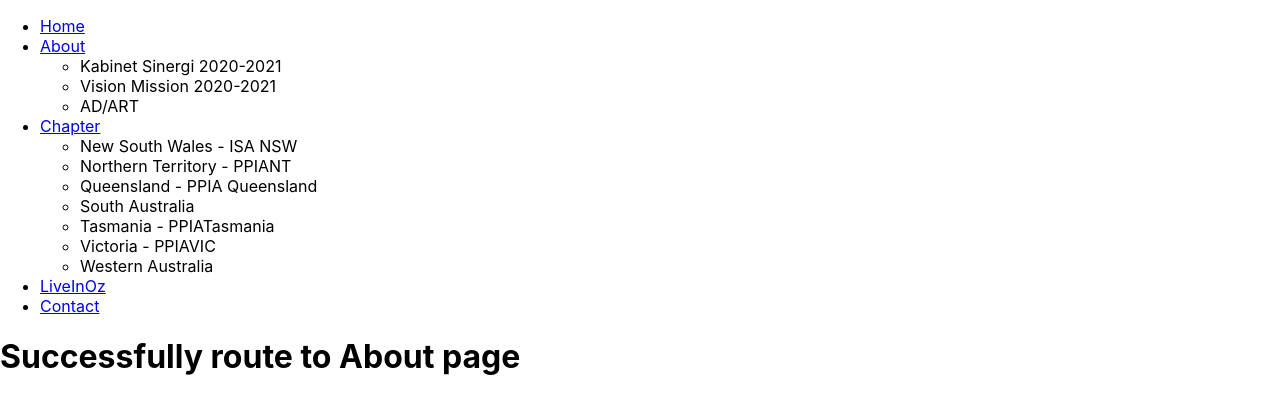
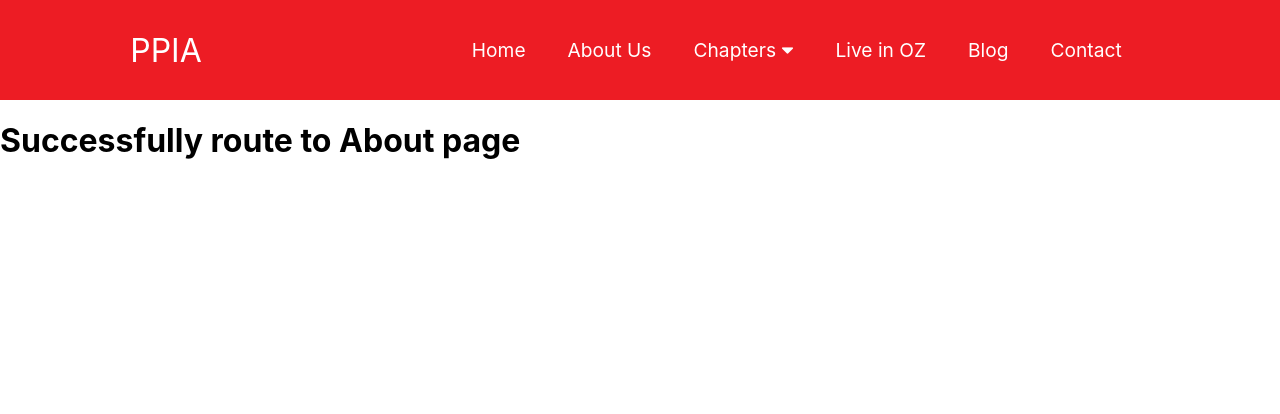
Before and after one commit to ppiaustralia/projectelementalfrontend, a React (Create React App) app in the folder projectelementalreactapp/: page /about in a window 1280 px wide. Shown: the top 414 px of the page. Built offline with nearby package versions, Linux system fonts and the light colour scheme.

Commit message:
NavBar done

```diff
--- a/projectelementalreactapp/public/index.html
+++ b/projectelementalreactapp/public/index.html
@@ -10,6 +10,7 @@
       content="Web site created using create-react-app"
     />
     <link rel="apple-touch-icon" href="%PUBLIC_URL%/logo192.png" />
+    <link rel="stylesheet" href="https://use.fontawesome.com/releases/v5.15.2/css/all.css" integrity="sha384-vSIIfh2YWi9wW0r9iZe7RJPrKwp6bG+s9QZMoITbCckVJqGCCRhc+ccxNcdpHuYu" crossorigin="anonymous">
     <!--
       manifest.json provides metadata used when your web app is installed on a
       user's mobile device or desktop. See https://developers.google.com/web/fundamentals/web-app-manifest/
--- a/projectelementalreactapp/src/App.js
+++ b/projectelementalreactapp/src/App.js
@@ -1,51 +1,33 @@
 import React, {Component} from 'react';
 import ReactDOM from 'react-dom';
-import { BrowserRouter as Router, Route, Link, browserHistory } from "react-router-dom"; // this comes from install npm react-router-dom
-
-import Home from '../src/pages/home/Home'
-import Chapter from '../src/pages/chapter/Chapter'
-import About from '../src/pages/about/About'
-import Contact from '../src/pages/contact/Contact'
-import LiveInOz from '../src/pages/liveinoz/Liveinoz'
+import { BrowserRouter as Router, Route, Link, browserHistory, Switch } from "react-router-dom"; // this comes from install npm react-router-dom
+import Navbar from './components/Navbar/Navbar';
+import Home from '../src/pages/home/Home';
+import Chapter from '../src/pages/chapter/Chapter';
+import About from '../src/pages/about/About';
+import Contact from '../src/pages/contact/Contact';
+import LiveInOz from '../src/pages/liveinoz/Liveinoz';
+import Blog from '../src/pages/blog/Blog';
 
 // website nav pane
-class App extends React.Component {
-  render() {
+function App () {
+
     return (
-      <Router>
-        <div>
-          <nav>
-            <ul>
-            <li><Link to="/">Home</Link></li>
-            <li><Link to="/about">About</Link></li>
-                <ul>
-                  <li>Kabinet Sinergi 2020-2021</li>
-                  <li>Vision Mission 2020-2021</li>
-                  <li>AD/ART</li>
-                </ul>
-            <li><Link to="/chapter">Chapter</Link></li>
-                <ul>
-                  <li>New South Wales - ISA NSW</li>
-                  <li>Northern Territory - PPIANT</li>
-                  <li>Queensland - PPIA Queensland</li>
-                  <li>South Australia</li>
-                  <li>Tasmania - PPIATasmania</li>
-                  <li>Victoria - PPIAVIC</li>
-                  <li>Western Australia</li>
-                </ul>
-            <li><Link to="/liveinoz">LiveInOz</Link></li>
-            <li><Link to="/Contact">Contact</Link></li>
-            </ul>
-          </nav>
-          <Route exact path="/" component={Home}/>
-          <Route exact path="/about" component={About}/>
-          <Route exact path="/chapter" component={Chapter}/>
-          <Route exact path="/contact" component={Contact}/>
-          <Route exact path="/liveinoz" component={LiveInOz}/>
-        </div>
-      </Router>
+     <Router>
+       <Navbar/>
+       <Switch>
+         <Route path='/' exact component={Home} />
+         <Route path='/about' exact component={About} />
+         <Route path='/liveinoz' exact component={LiveInOz} />
+         <Route path='/blog' exact component={Blog} />
+         <Route path='/contact' exact component={Contact} />
+       </Switch>
+     </Router>
+
+
+
     );
-  }
+
 }
 
 export default App;
--- /dev/null
+++ b/projectelementalreactapp/src/components/Navbar/Dropdown.css
@@ -0,0 +1,30 @@
+.dropdown-menu {
+    width: 200px;
+    position: absolute;
+    top: 80px;
+    list-style: none;
+    text-align: start;
+}
+
+.dropdown-menu li {
+    background: #000000;
+    cursor: pointer;
+}
+
+.dropdown-menu li:hover {
+    background: #ed1c24;
+
+}
+
+.dropdown-menu.clicked {
+    display:none;
+}
+
+.dropdown-link {
+    display: block;
+    width: 100%;
+    height: 100%;
+    text-decoration: none;
+    color: #fff;
+    padding: 16px;
+}
--- /dev/null
+++ b/projectelementalreactapp/src/components/Navbar/Dropdown.js
@@ -0,0 +1,29 @@
+import React, { useState} from 'react';
+import { MenuItems } from './MenuItems';
+import { Link } from 'react-router-dom';
+import './Dropdown.css';
+
+function Dropdown() {
+    const [click, setClick] = useState(false);
+
+    const handleClick = () => setClick(!click);
+    return (
+    <>
+        <ul onClick={handleClick}
+        className={click ? 'dropdown-menu clicked' : 'dropdown-menu'}>
+           {MenuItems.map((item, index) => {
+               return (
+                   <li key={index}>
+                       <Link className={item.cName} to={item.path} onClick={() => setClick(false)}>
+                           {item.title}
+                       </Link>
+                       </li>
+               )
+
+           })}
+        </ul>
+    </>
+    );
+}
+
+export default Dropdown;
--- /dev/null
+++ b/projectelementalreactapp/src/components/Navbar/MenuItems.js
@@ -0,0 +1,42 @@
+export const MenuItems = [
+    {
+        title: 'Australia Capitol Territory',
+        path: '/act',
+        cName: 'dropdown-link'
+    },
+    {
+        title: 'New South Wales',
+        path: '/nsw',
+        cName: 'dropdown-link'
+    },
+    {
+        title: 'Northern Territory ',
+        path: '/nt',
+        cName: 'dropdown-link'
+    },
+    {
+        title: 'Queensland',
+        path: '/queensland',
+        cName: 'dropdown-link'
+    },
+    {
+        title: 'South Australia',
+        path: '/sa',
+        cName: 'dropdown-link'
+    },
+    {
+        title: 'Tasmania',
+        path: '/tas',
+        cName: 'dropdown-link'
+    },
+    {
+        title: 'Victoria',
+        path: '/vic',
+        cName: 'dropdown-link'
+    },
+    {
+        title: 'Western Australia',
+        path: '/wa',
+        cName: 'dropdown-link'
+    }
+];
--- /dev/null
+++ b/projectelementalreactapp/src/components/Navbar/Navbar.css
@@ -0,0 +1,149 @@
+.navbar {
+    background: linear-gradient(90deg, rgb(237, 28, 36) 0%, rgb(237, 28, 36, 1) 100%);
+    height: 100px;
+    display: flex;
+    justify-content: center;
+    align-items: center;
+    font-size: 1.2rem;
+  }
+
+  .navbar-logo {
+    color: #fff;
+    justify-self: start;
+    margin-left: 20px;
+    cursor: pointer;
+    text-decoration: none;
+    font-size: 2rem;
+  }
+
+  .fa-firstdraft {
+    margin-left: 0.5rem;
+    font-size: 1.6rem;
+  }
+
+  .nav-menu {
+    display: grid;
+    grid-template-columns: repeat(6, auto);
+    grid-gap: 10px;
+    list-style: none;
+    text-align: center;
+    width: 70vw;
+    justify-content: end;
+    margin-right: 2rem;
+  }
+
+  .nav-item {
+    display: flex;
+    align-items: center;
+    height: 80px;
+  }
+
+  .nav-links {
+    color: white;
+    text-decoration: none;
+    padding: 0.5rem 1rem;
+  }
+
+  .nav-links:hover {
+    background-color: #000000;
+    border-radius: 4px;
+    transition: all 0.2s ease-out;
+  }
+
+  .fa-bars {
+    color: #fff;
+  }
+
+  .nav-links-mobile {
+    display: none;
+  }
+
+  .menu-icon {
+    display: none;
+  }
+
+  @media screen and (max-width: 960px) {
+    .fa-caret-down {
+      display: none;
+    }
+    .NavbarItems {
+      position: relative;
+    }
+
+    .nav-menu {
+      display: flex;
+      flex-direction: column;
+      width: 100%;
+      height: 90vh;
+      position: absolute;
+      top: 80px;
+      left: -100%;
+      opacity: 1;
+      transition: all 0.5s ease;
+    }
+
+    .nav-menu.active {
+      background: #242222;
+      left: 0;
+      opacity: 1;
+      transition: all 0.5s ease;
+      z-index: 1;
+    }
+
+    .nav-links {
+      text-align: center;
+      padding: 2rem;
+      width: 100%;
+      display: table;
+    }
+
+    .nav-links:hover {
+      background-color: #000000;
+      border-radius: 0;
+    }
+
+    .navbar-logo {
+      position: absolute;
+      top: 0;
+      left: 0;
+      transform: translate(25%, 50%);
+    }
+
+    .menu-icon {
+      display: block;
+      position: absolute;
+      top: 0;
+      right: 0;
+      transform: translate(-100%, 60%);
+      font-size: 1.8rem;
+      cursor: pointer;
+    }
+
+    .fa-times {
+      color: #fff;
+      font-size: 2rem;
+    }
+
+    .nav-links-mobile {
+      display: block;
+      text-align: center;
+      padding: 1.5rem;
+      margin: 2rem auto;
+      border-radius: 4px;
+      width: 80%;
+      background: #1888ff;
+      text-decoration: none;
+      color: #fff;
+      font-size: 1.5rem;
+    }
+
+    .nav-links-mobile:hover {
+      background: #fff;
+      color: #000000;
+      transition: 250ms;
+    }
+
+    button {
+      display: none;
+    }
+  }
--- /dev/null
+++ b/projectelementalreactapp/src/components/Navbar/Navbar.js
@@ -0,0 +1,83 @@
+import React, { useState} from 'react';
+import { Link } from 'react-router-dom';
+import './Navbar.css';
+import Dropdown from './Dropdown';
+
+function Navbar () {
+
+    const [click, setclick] = useState(false);
+    const [dropdown, setDropdown] = useState(false);
+
+    const handleClick = () => setclick(!click);
+    const closeMobileMenu = () => setclick(false);
+
+    const onMouseEnter = () => {
+        if(window.innerWidth < 960) {
+            setDropdown(false)
+        } else {
+            setDropdown(true)
+        }
+    };
+
+    const onMouseLeave = () => {
+        if(window.innerWidth < 960) {
+            setDropdown(false)
+        } else {
+            setDropdown(false)
+        }
+    };
+
+
+    return (
+        <>
+       <nav className='navbar'>
+        <Link to='/' className='navbar-logo'>
+            PPIA
+        </Link>
+        <div className='menu-icon' onClick={handleClick}>
+            <i className={click ? 'fas fa-times' : 'fas fa-bars'} />
+        </div>
+        <ul className={click ? 'nav-menu active' : 'nav-menu'}>
+            <li className='nav-item'>
+                <Link to='/' className='nav-links' onClick={closeMobileMenu}>
+                    Home
+                </Link>
+            </li>
+            <li className='nav-item'>
+                <Link to='about' className='nav-links' onClick={closeMobileMenu}>
+                    About Us
+                </Link>
+            </li>
+            <li className='nav-item'
+                onMouseEnter={onMouseEnter}
+                onMouseLeave={onMouseLeave}
+
+            >
+                <Link to='chapter' className='nav-links' onClick={closeMobileMenu}>
+                    Chapters <i className='fas fa-caret-down'/>
+                </Link>
+                {dropdown && <Dropdown />}
+            </li>
+            <li className='nav-item'>
+                <Link to='liveinoz' className='nav-links' onClick={closeMobileMenu}>
+                    Live in OZ
+                </Link>
+            </li>
+            <li className='nav-item'>
+                <Link to='blog' className='nav-links' onClick={closeMobileMenu}>
+                    Blog
+                </Link>
+            </li>
+            <li className='nav-item'>
+                <Link to='contact' className='nav-links' onClick={closeMobileMenu}>
+                    Contact
+                </Link>
+            </li>
+        </ul>
+       </nav>
+       </>
+    )
+
+    }
+
+export default Navbar;
--- a/projectelementalreactapp/src/index.js
+++ b/projectelementalreactapp/src/index.js
@@ -5,9 +5,9 @@
 import reportWebVitals from './reportWebVitals';
 
 ReactDOM.render(
-  <React.StrictMode>
+
     <App />
-  </React.StrictMode>,
+  ,
   document.getElementById('root')
 
 );
--- /dev/null
+++ b/projectelementalreactapp/src/pages/blog/Blog.js
@@ -0,0 +1,14 @@
+import React, {Component} from 'react';
+import ReactDOM from 'react-dom';
+
+class Blog extends React.Component {
+    render() {
+        return (
+            <div>
+                <h1>Successful Blog</h1>
+            </div>
+        );
+    }
+}
+
+export default Blog;
```
Also changed, not shown: projectelementalreactapp/src/pages/blog/Blog.css (added), 1 other file (tests, documents, lock files or other folders).
